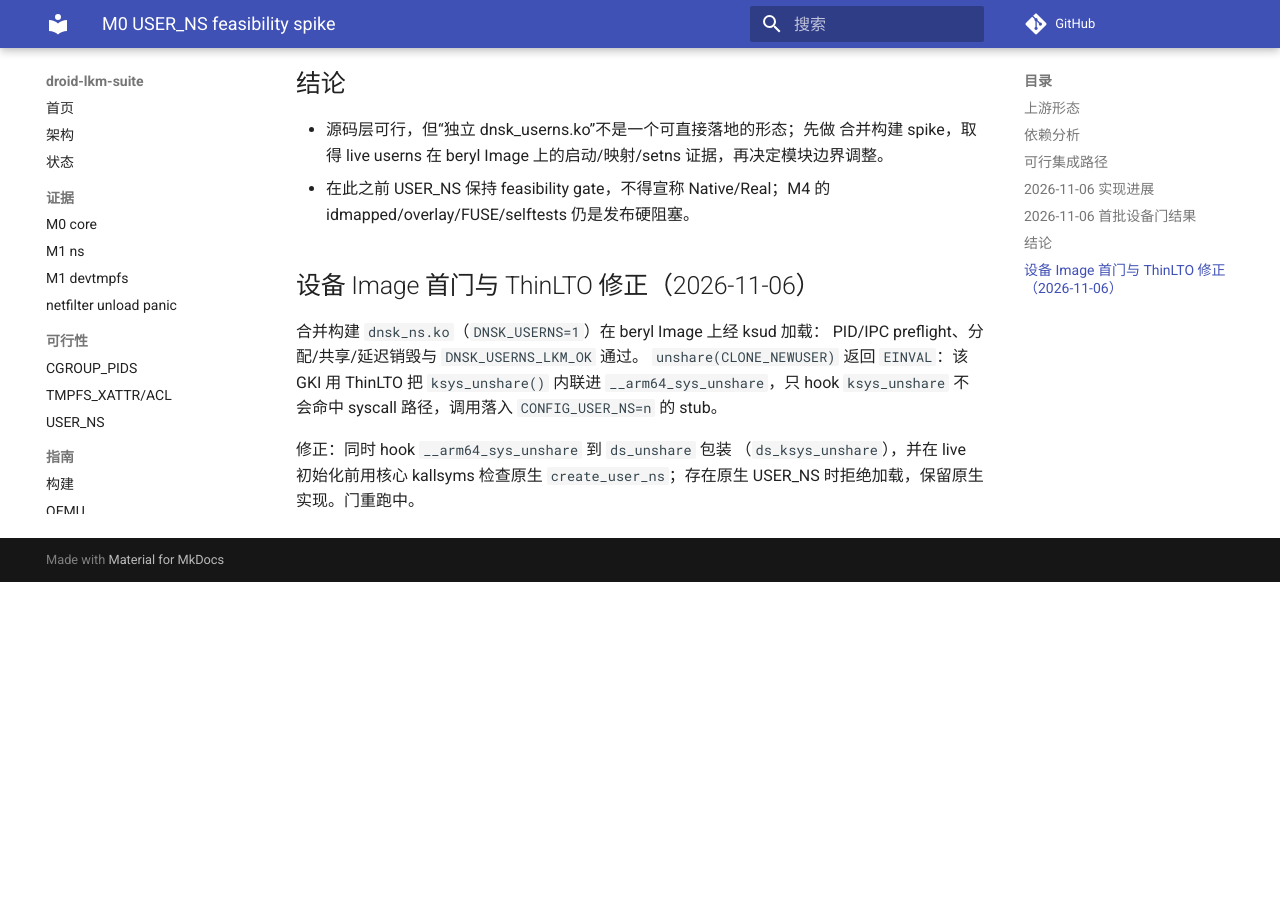
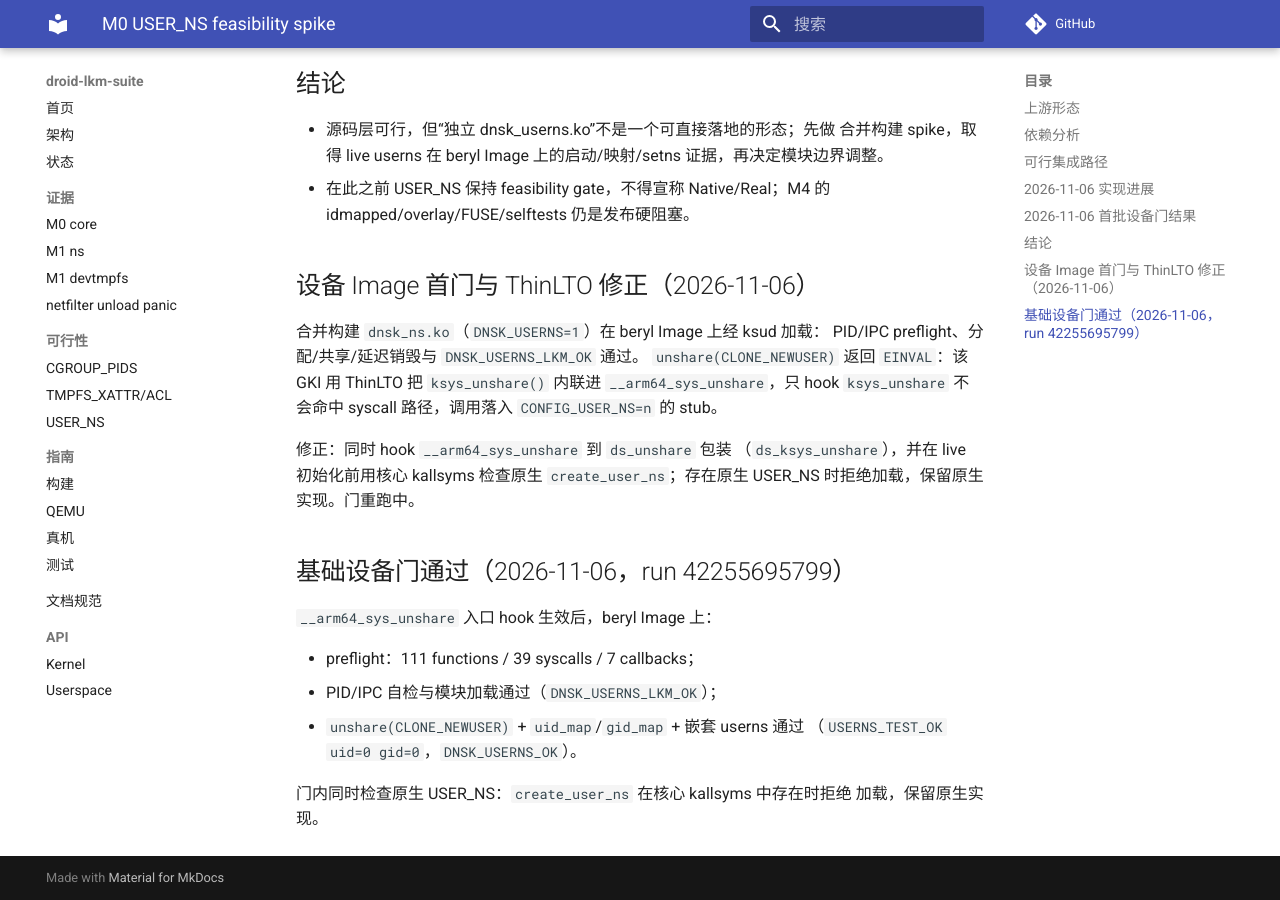
Before and after one commit to uobe1/droid-lkm-suite, an MkDocs documentation site: the page built from docs/evidence/m0-userns.md, in a window 1280 px wide and 900 px high, scrolled down 2152 px. Built offline with MkDocs 1.6.1 and Material for MkDocs 9.7.7, drawn with Linux system fonts in a browser that asks for light colours; comment, search, counter and statistics services are not loaded; before the commit the page ends 2734 px from its top, so only the background shows below that.

Commit message:
docs(userns): record the basic CLONE_NEWUSER device gate

```diff
--- a/docs/evidence/m0-userns.md
+++ b/docs/evidence/m0-userns.md
@@ -100,3 +100,15 @@ PID/IPC preflight、分配/共享/延迟销毁与 `DNSK_USERNS_LKM_OK` 通过。
 修正：同时 hook `__arm64_sys_unshare` 到 `ds_unshare` 包装
 （`ds_ksys_unshare`），并在 live 初始化前用核心 kallsyms 检查原生
 `create_user_ns`；存在原生 USER_NS 时拒绝加载，保留原生实现。门重跑中。
+
+## 基础设备门通过（2026-11-06，run 42255695799）
+
+`__arm64_sys_unshare` 入口 hook 生效后，beryl Image 上：
+
+- preflight：111 functions / 39 syscalls / 7 callbacks；
+- PID/IPC 自检与模块加载通过（`DNSK_USERNS_LKM_OK`）；
+- `unshare(CLONE_NEWUSER)` + `uid_map`/`gid_map` + 嵌套 userns 通过
+  （`USERNS_TEST_OK uid=0 gid=0`，`DNSK_USERNS_OK`）。
+
+门内同时检查原生 USER_NS：`create_user_ns` 在核心 kallsyms 中存在时拒绝
+加载，保留原生实现。
```
Also changed, not shown: docs/status.md (+1 -1 lines).
